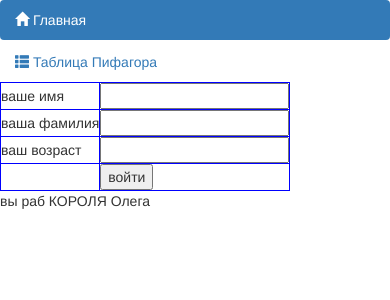
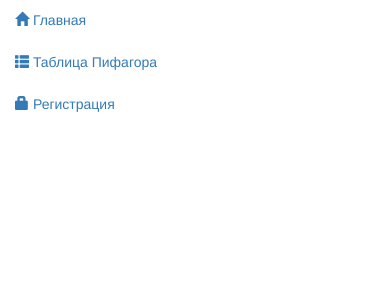
Before and after one commit to lyubomyr83/oleg, a PHP site: the page made by index.php in a window 390 px wide. Shown: the top 300 px of the page. Run offline with PHP 8.4, Linux system fonts and the light colour scheme; data that the repository does not hold is empty.

Commit message:
Домашний коммит

```diff
--- /dev/null
+++ b/glavnaya.php
@@ -0,0 +1,5 @@
+<?php
+ echo " <br>" ;
+?>
+
+<a href="index.php">назад</a>
--- a/header.php
+++ b/header.php
@@ -4,10 +4,11 @@
 <head>
     <link rel="stylesheet" href="https://maxcdn.bootstrapcdn.com/bootstrap/3.3.7/css/bootstrap.min.css" integrity="sha384-BVYiiSIFeK1dGmJRAkycuHAHRg32OmUcww7on3RYdg4Va+PmSTsz/K68vbdEjh4u" crossorigin="anonymous">
     <link href="style/style.css" rel="stylesheet" />
+
     <title><?php echo $page_name;?></title>
 </head>
 
 <body>
 <div class="row">
-    <div class="col-md-2"><?php require_once "menu.php";?></div>
-    <div class="col-md-10">
+    <div class="col-md-6"><?php require_once "menu.php";?></div>
+    <div class="col-md-6">
--- a/login.php
+++ b/login.php
@@ -30,10 +30,12 @@ $age = $_POST["age"];
 
 if ($name == "Олег" && $surname == "Назаренко" && $age == 11)
 {
-    echo "добро пожаловать КОРОЛЬ";
+   require_once "dannye.php";
 }
 else
 {
-echo "вы раб КОРОЛЯ Олега";
+echo "Вы зарегистрированы <br>";
 }
 ?>
+
+<a href ="index.php">назад</a>
--- a/menu.php
+++ b/menu.php
@@ -1,6 +1,8 @@
+
+
 <ul class="nav nav-pills nav-stacked">
-    <li role="presentation" class="active"><a href="index.php"><span class="glyphicon glyphicon-home" aria-hidden="true"></span> Главная</a></li>
-    <li role="presentation"><a href="pifagor.php"><span class="glyphicon glyphicon-th-list" aria-hidden="true"></span> Таблица Пифагора</a></li>
+    <li role="presentation" class="other"><a href="glavnaya.php"><span class="glyphicon glyphicon-home" aria-hidden="true"></span> Главная</a></li>
+    <li role="presentation" class="other"><a href="pifagor.php"><span class="glyphicon glyphicon-th-list" aria-hidden="true"></span> Таблица Пифагора</a></li>
+    <li role="presentation" class="other"><a href="login.php"><span class="glyphicon glyphicon-lock" aria-hidden="true"></span> Регистрация</a></li>
+
 </ul>
-
-<?php require_once "login.php";
--- a/pifagor.php
+++ b/pifagor.php
@@ -5,9 +5,9 @@ require_once "header.php";
 <table cellspacing="1"></table>
 <form method="post">
     <table>
-        <tr><td>Количество строчек</td><td><input type="text" name="tr"></td></tr>
-        <tr><td>Количество столбиков</td><td><input type="text" name="td"></td></tr>
-        <tr><td><input type="submit" value="Нарисовать таблицу"></td></tr>
+                    <tr><td>Количество строчек</td><td><input type="text" name="tr"></td></tr>
+                    <tr><td>Количество столбиков</td><td><input type="text" name="td"></td></tr>
+                    <tr><td><input type="submit" value="Нарисовать таблицу"></td></tr>
     </table>
 </form>
 <table>
```
Also changed, not shown: dannye.php (added, +7 -0 lines), 1 other file.
